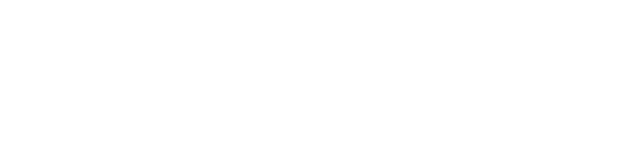
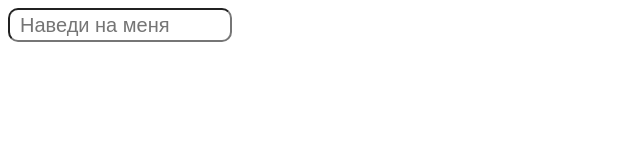
Before and after one commit to Kh1merA/avtomonova-fpro-hw, a plain HTML site: page index.html in a window 1280 px wide. Shown: the whole page, without its empty margins (0-640 px from the left). Drawn offline with Linux system fonts and the light colour scheme.

Commit message:
complete hw2

```diff
--- a/index.html
+++ b/index.html
@@ -5,9 +5,13 @@
     <meta name="viewport"
           content="width=device-width, user-scalable=no, initial-scale=1.0, maximum-scale=1.0, minimum-scale=1.0">
     <meta http-equiv="X-UA-Compatible" content="ie=edge">
+    <link rel="stylesheet" href="style.css">
     <title>Homework</title>
 </head>
 <body>
-
+<div class="wrapper">
+    <input type="text" class="input-info">
+</div>
+<script src="script.js"></script>
 </body>
 </html>
--- /dev/null
+++ b/script.js
@@ -0,0 +1,18 @@
+let inputElement = document.getElementsByClassName('input-info')[0];
+let newElem = document.createElement('div');
+newElem.style.width = '380px';
+newElem.style.height = '571px';
+newElem.style.backgroundImage = 'url("img/landscape.jpg")';
+newElem.style.backgroundRepeat = 'no-repeat';
+inputElement.setAttribute('placeholder', 'Наведи на меня');
+inputElement.setAttribute('readonly', true);
+
+let mainElem = document.getElementsByClassName('wrapper')[0];
+
+inputElement.addEventListener('focus', () => {
+    mainElem.appendChild(newElem);
+});
+
+inputElement.addEventListener('focusout', () => {
+    mainElem.removeChild(newElem);
+})
--- /dev/null
+++ b/style.css
@@ -0,0 +1,10 @@
+.wrapper{
+    display: flex;
+}
+.input-info{
+    padding: 10px;
+    border-radius: 10px;
+    width: 200px;
+    height: 10px;
+    font-size: 20px;
+}
```
Also changed, not shown: img/landscape.jpg (added).
